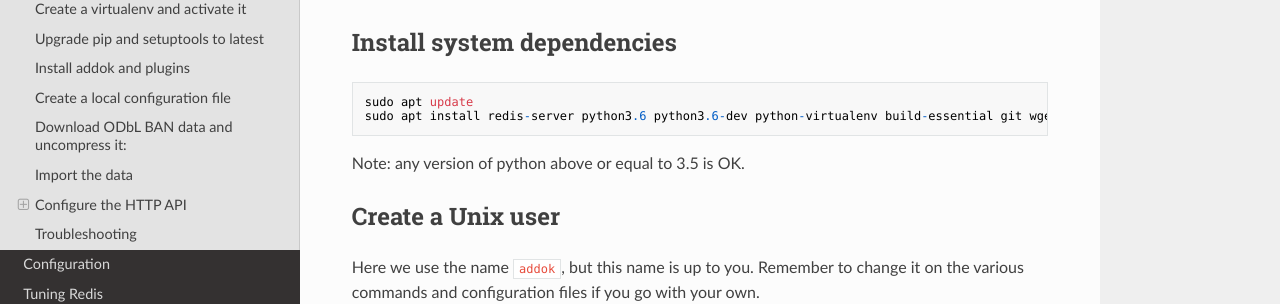
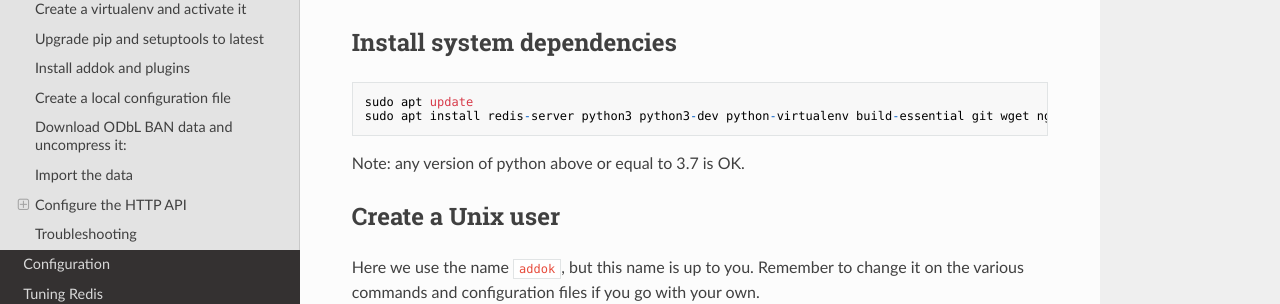
Before and after one commit to addok/addok, an MkDocs documentation site: the page built from docs/tutorial.md, in a window 1280 px wide and 900 px high. Shown: the part 254-558 px from the top of the window. Built offline with MkDocs 1.6.1, drawn with Linux system fonts in a browser that asks for light colours; nearby versions of some CDN libraries.

Commit message:
Update doc to conform to supported Python versions

```diff
--- a/docs/tutorial.md
+++ b/docs/tutorial.md
@@ -8,9 +8,9 @@ You need sudo grants on this server, and it must be connected to Internet.
 ## Install system dependencies
 
     sudo apt update
-    sudo apt install redis-server python3.6 python3.6-dev python-virtualenv build-essential git wget nginx uwsgi uwsgi-plugin-python3 bzip2
+    sudo apt install redis-server python3 python3-dev python-virtualenv build-essential git wget nginx uwsgi uwsgi-plugin-python3 bzip2
 
-Note: any version of python above or equal to 3.5 is OK.
+Note: any version of python above or equal to 3.7 is OK.
 
 ## Create a Unix user
 
```
